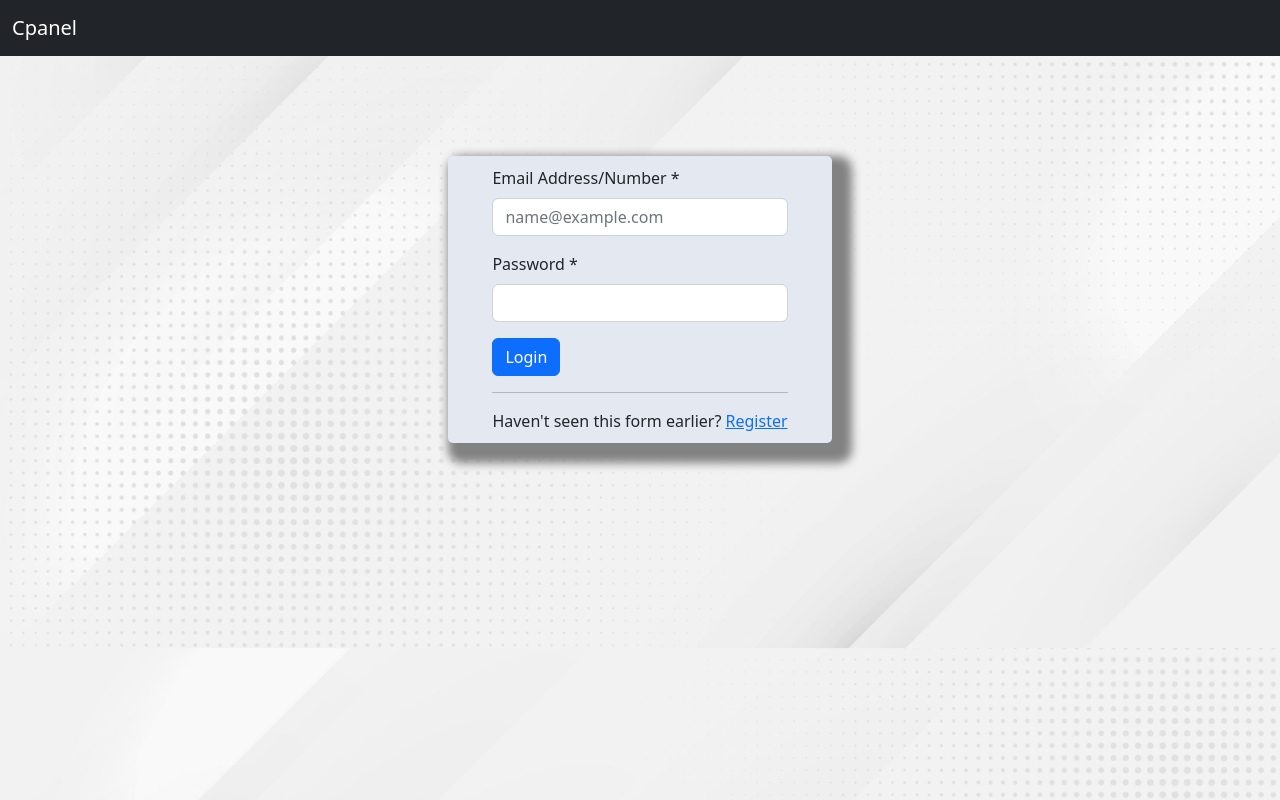
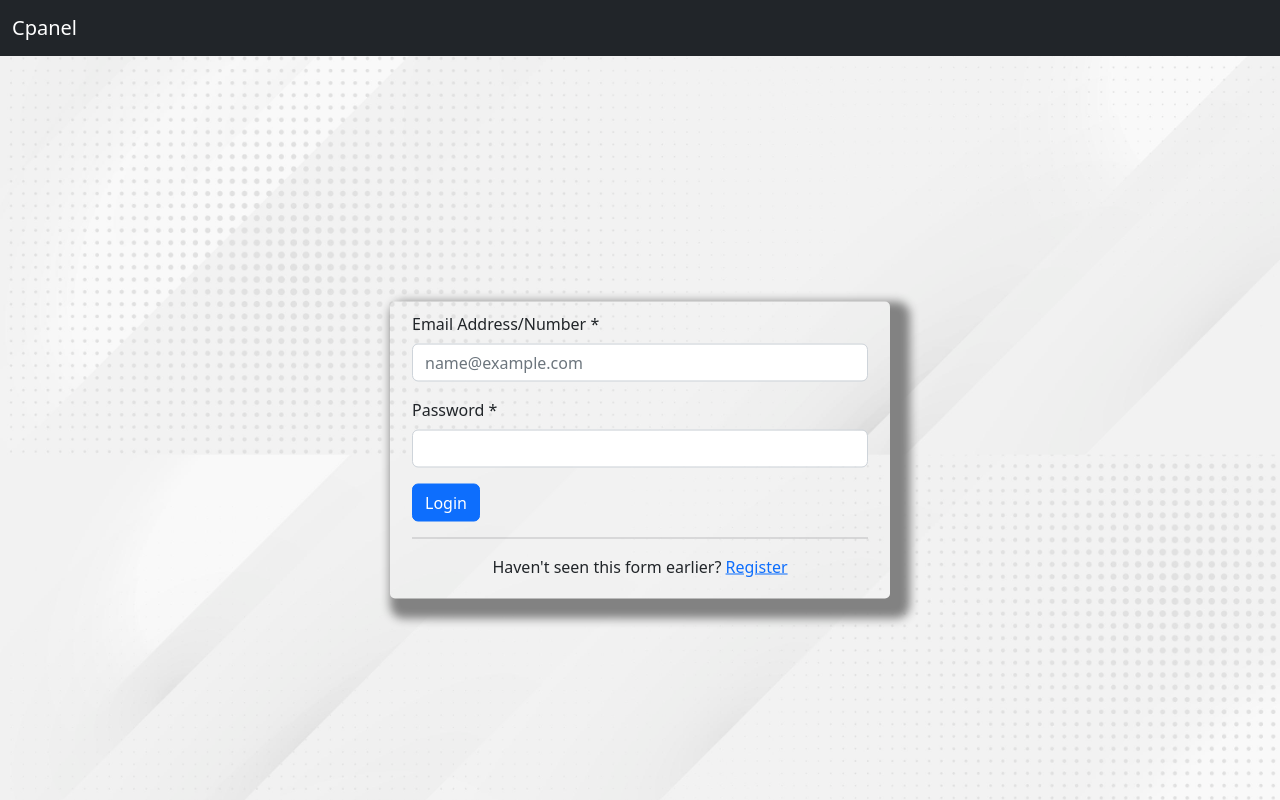
Before and after one commit to Jadavvijay0038/Cpanel1, an Angular app: page /login in a window 1280 px wide. Built offline with nearby package versions, Linux system fonts and the light colour scheme.

Commit message:
'2023-02-21'

```diff
--- a/src/app/list/list.component.css
+++ b/src/app/list/list.component.css
@@ -1,14 +1,16 @@
 .container {
+    margin-top: 50px;
+    -webkit-box-shadow: 10px 10px 10px 10px #828282;
+    -moz-box-shadow: 10px 10px 10px 10px #828282;
+    box-shadow: 10px 10px 10px 10px #828282;
+    transform: translateX(-50%) translateY(-50%);
+    border-radius: 5px;
+    top: 50%;
+    left: 50%;
+    position: absolute;
+}
 
-    margin-top: 50px;
-    border-radius: 5px;
-    background-position: center center;
-    background-repeat: no-repeat;
-    align-items: center;
-    justify-content: center;
-    position: relative;
-    width: 100%;
-    height: 100%;
-    left: 0;
-    top: 0;
+.header{
+    margin: 20px;
+    text-align: center;
 }
--- a/src/app/list/list.component.html
+++ b/src/app/list/list.component.html
@@ -1,6 +1,11 @@
 <button class="btn btn-outline-success my-2 my-sm-0" (click)="Logout()">Logout</button>
 <div class="container">
-    <label>Search User : </label><input type="text" [(ngModel)]=" SearchText" placeholder="Search">
+    <div class="row mb-3 header">
+        <label for="inputEmail3" class="col-sm-2 col-form-label">Search</label>
+        <div class="col-sm-10">
+          <input type="text" class="form-control"  [(ngModel)]=" SearchText">
+        </div>
+      </div>
     <table class="table">
         <thead>
             <th scope="col">Sr</th>
--- a/src/app/login/login.component.css
+++ b/src/app/login/login.component.css
@@ -1,21 +1,14 @@
 .container {
+    margin-top: 50px;
+    max-width: 500px;
     -webkit-box-shadow: 10px 10px 10px 10px #828282;
     -moz-box-shadow: 10px 10px 10px 10px #828282;
     box-shadow: 10px 10px 10px 10px #828282;
-    margin-top: 100px;
     border-radius: 5px;
-    background-position: center center;
-    background-repeat: no-repeat;
-    display: flex;
-    align-items: center;
-    justify-content: center;
-    position: relative;
-    width: 30%;
-    height: 100%;
-    left: 0;
-    top: 0;
-    background-color: #E4E9F1;
-    justify-content: center;
+    transform: translateX(-50%) translateY(-50%);
+    top: 50%;
+    left: 50%;
+    position: absolute;
 }
 
 .container form {
@@ -28,3 +21,8 @@
     right: 0;
     margin: 1rem;
   }
+
+  .footer{
+    margin-bottom: 20px;
+    text-align: center;
+}
--- a/src/app/login/login.component.html
+++ b/src/app/login/login.component.html
@@ -18,10 +18,12 @@
             <div *ngIf="myForm.get('password')?.errors?.['required']" style="color:red">Password is required.</div>
         </div>
         <button type="submit" class="btn btn-primary">Login</button>
-        <br>
-        <hr>
-        Haven't seen this form earlier?
-        <a [routerLink]="['../registration']">Register</a>
+        <div class="footer">
+            <hr>
+            Haven't seen this form earlier?
+            <a [routerLink]="['../registration']">Register</a>
+            <br>
+        </div>
     </form>
 </div>
 <div>
--- a/src/app/registration/registration.component.css
+++ b/src/app/registration/registration.component.css
@@ -1,19 +1,17 @@
 .container {
+    margin-top: 50px;
+    max-width: 500px;
     -webkit-box-shadow: 10px 10px 10px 10px #828282;
     -moz-box-shadow: 10px 10px 10px 10px #828282;
     box-shadow: 10px 10px 10px 10px #828282;
-    margin-top: 50px;
     border-radius: 5px;
-    background-position: center center;
-    background-repeat: no-repeat;
-    display: flex;
-    align-items: center;
-    justify-content: center;
-    position: relative;
-    width: 30%;
-    height: 100%;
-    left: 0;
-    top: 0;
-    background-color: #E4E9F1;
-    justify-content: center;
+    transform: translateX(-50%) translateY(-50%);
+    top: 50%;
+    left: 50%;
+    position: absolute;
 }
+
+.footer{
+    margin-bottom: 20px;
+    text-align: center;
+}
--- a/src/app/registration/registration.component.html
+++ b/src/app/registration/registration.component.html
@@ -32,7 +32,6 @@
                 <div *ngIf="RegistrationForm.get('email')?.errors?.['required']">email is required.</div>
                 <div *ngIf="RegistrationForm.get('email')?.errors?.['email']">Please enter valid email!</div>
                 <div *ngIf="RegistrationForm.get('email')?.errors?.['emailExists']">Email Already Registered!</div>
-
             </div>
         </div>
         <br>
@@ -111,12 +110,11 @@
         <br>
         <button *ngIf="isNewUser" type="submit" class="btn btn-success">Register</button>
         <button *ngIf="!isNewUser" type="submit" class="btn btn-success">Update</button>
-        <div *ngIf="isNewUser">
+        <div class="footer" *ngIf="isNewUser">
             <hr>
             Already Registered User?
             <a *ngIf="isNewUser" [routerLink]="['login']">Login</a>
             <br>
         </div>
-
     </form>
 </div>
```
Also changed, not shown: 1 other file (tests, documents, lock files or other folders).
